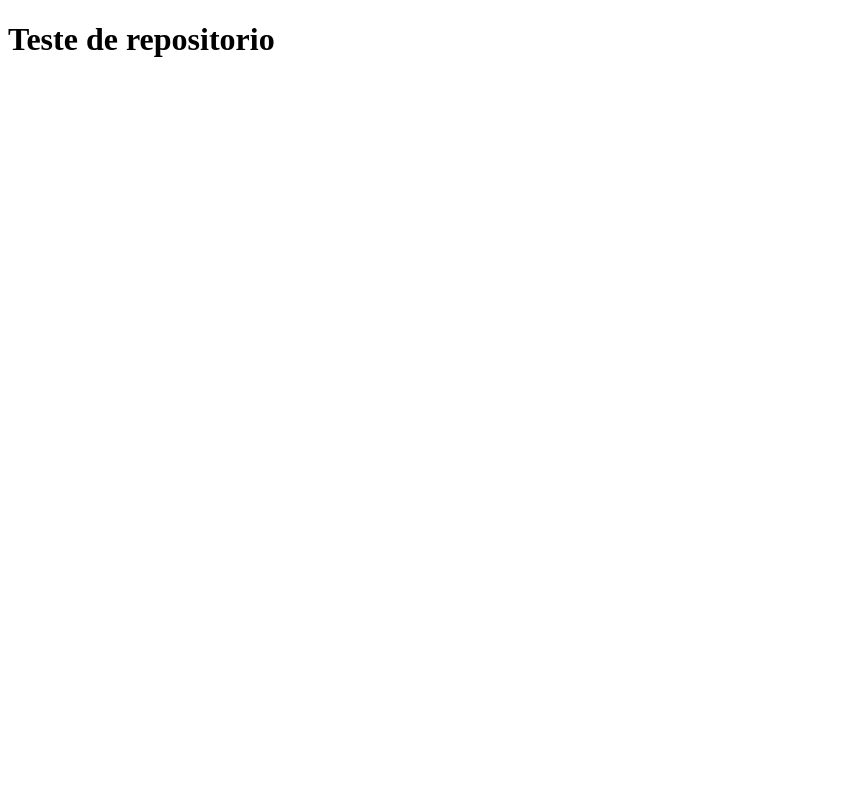
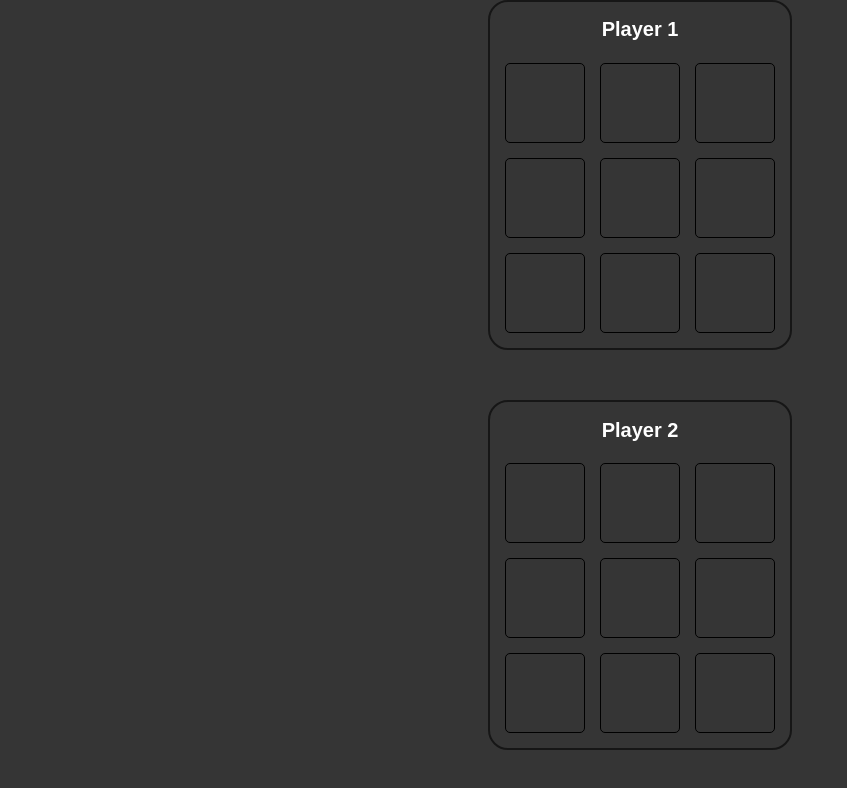
Before and after one commit to SimoessJose/minicurso_3, a plain HTML site: page index.html in a window 1280 px wide. Shown: the whole page, without its empty margins (0-847 px from the left). Drawn offline with Linux system fonts and the light colour scheme.

Commit message:
adiciona html, css, java basico

```diff
--- a/index.html
+++ b/index.html
@@ -1,13 +1,43 @@
 <!DOCTYPE html>
-<html lang="en">
+<html lang="pt">
 <head>
     <meta charset="UTF-8">
     <meta name="viewport" content="width=device-width, initial-scale=1.0">
-    <title>Document</title>
+    <link rel="stylesheet" href="style.css">
+    <script type="module" src="main.js"></script>
+    <title>Lista com Grid</title>
 </head>
 <body>
-    <main>
-        <h1>Teste de repositorio</h1>
-    </main>
+<main>
+    <div class="card-player1">
+        <h2>Player 1</h2>
+        <div class="grid-container">
+            <div id="btn1"><button></button></div>
+            <div id="btn2"><button></button></div>
+            <div id="btn3"><button></button></div>
+            <div id="btn4"><button></button></div>
+            <div id="btn5"><button></button></div>
+            <div id="btn6"><button></button></div>
+            <div id="btn7"><button></button></div>
+            <div id="btn8"><button></button></div>
+            <div id="btn9"><button></button></div>
+        </div>
+    </div>
+    <div class="card-player1">
+        <h2>Player 2</h2>
+        <div class="grid-container">
+            <div id="btn1"><button></button></div>
+            <div id="btn2"><button></button></div>
+            <div id="btn3"><button></button></div>
+            <div id="btn4"><button></button></div>
+            <div id="btn5"><button></button></div>
+            <div id="btn6"><button></button></div>
+            <div id="btn7"><button></button></div>
+            <div id="btn8"><button></button></div>
+            <div id="btn9"><button></button></div>
+        </div>
+    </div>
+</main>
+
 </body>
 </html>
--- /dev/null
+++ b/main.js
@@ -0,0 +1,6 @@
+function gerarNumeroAleatorio() {
+    return Math.floor(Math.random() * 6) +1;
+}
+
+
+let botao = document.querySelector("#btn1");
--- /dev/null
+++ b/style.css
@@ -0,0 +1,59 @@
+
+body {
+    font-family: Arial, sans-serif;
+    display: flex;
+    align-items: center;
+    justify-content: center;
+    background-color: #353535;
+    height: 100vh;
+    margin: 0;
+}
+
+h2{
+    font-size: 20px;
+}
+
+.grid-container {
+    display: grid;
+    grid-template-columns: repeat(3, 1fr);
+    grid-gap: 5px;
+    max-width: 600px;
+    margin: 10px;
+}
+
+button{
+    color: #fff;
+    padding: 20px;
+    margin: 5px;
+    width: 80px;
+    height: 80px;
+    text-align: center;
+    border-radius: 5px;
+    border: 1px solid #000;
+    display: flex;
+    align-items: center;
+    justify-content: center;
+    font-size: 16px;
+    cursor: pointer;
+    transition: 0.3s;background-color: #353535;
+    cursor: pointer;
+    color: #fff;
+}
+
+button:hover{
+    color: #fff;
+    background-color: #1a1a1a;
+    box-shadow: rgba(0, 0, 0, 0.25) 0 8px 15px;
+    transform: translateY(-2px);
+}
+
+.card-player1{
+    margin-bottom: 50px;
+    border: 2px solid #161616;
+    border-radius: 20px;
+    box-sizing: border-box;
+    color: #fff;
+    font-size: 16px;
+    text-align: center;
+    text-decoration: none;
+  }
```
